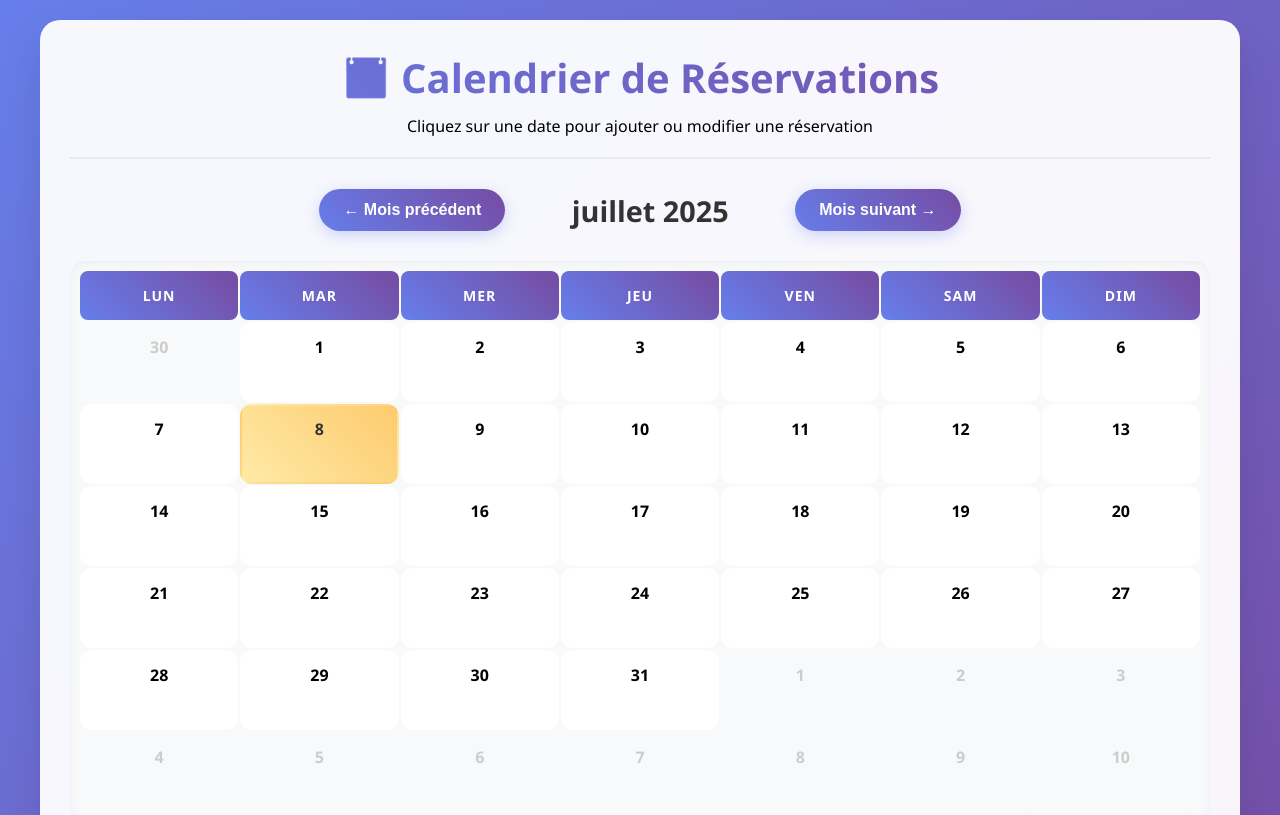
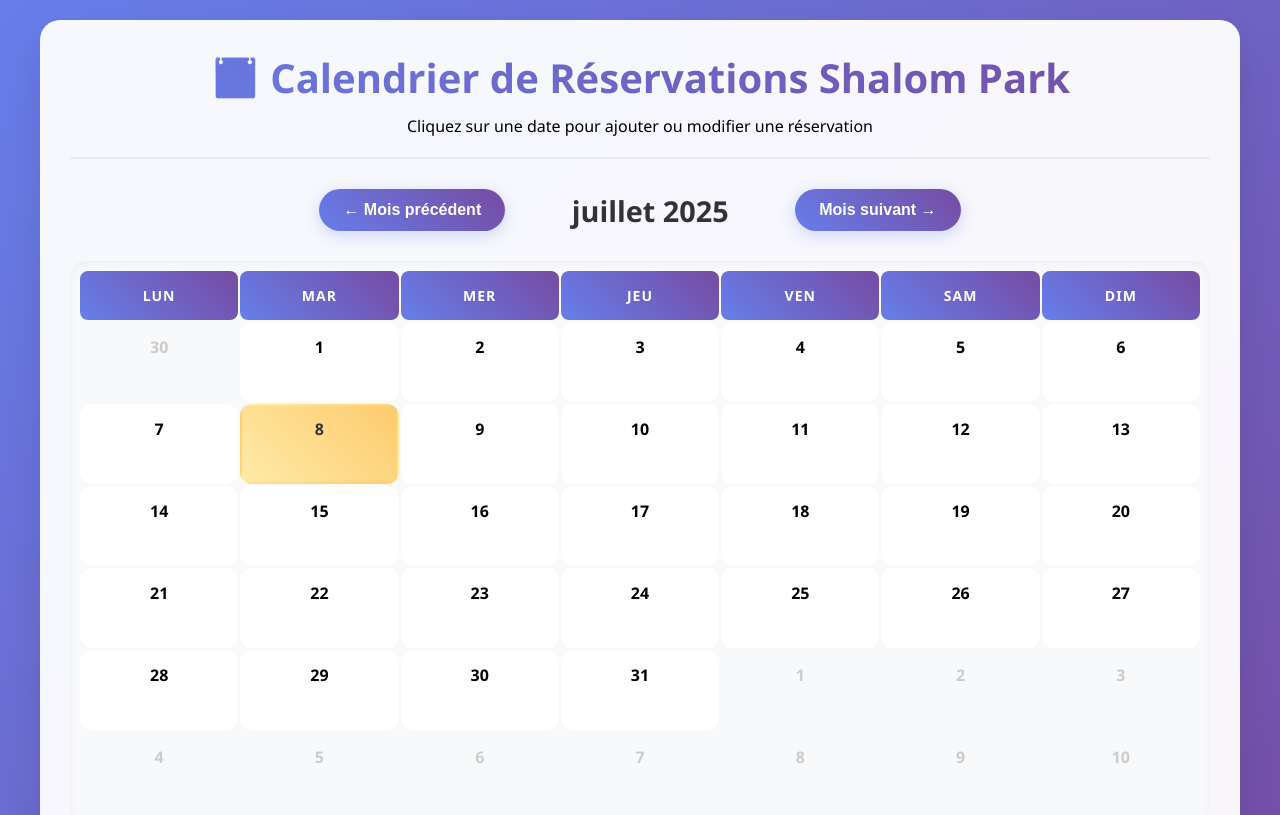
Before and after one commit to BastienSebo7/ShalomPark, a plain HTML site: page index.html in a window 1280 px wide. Shown: the top 815 px of the page. Drawn offline with Linux system fonts and the light colour scheme.

Commit message:
Add files via upload

```diff
--- a/index.html
+++ b/index.html
@@ -3,7 +3,8 @@
 <head>
     <meta charset="UTF-8">
     <meta name="viewport" content="width=device-width, initial-scale=1.0">
-    <title>Calendrier de Réservations</title>
+    <link rel="icon" href="images/Shalom-Park.ico" type="image/x-icon">
+    <title>Calendrier de Réservations Shalom Park</title>
     <style>
         * {
             margin: 0;
@@ -372,7 +373,7 @@
 <body>
     <div class="container">
         <div class="header">
-            <h1>📅 Calendrier de Réservations</h1>
+            <h1>📅 Calendrier de Réservations Shalom Park</h1>
             <p>Cliquez sur une date pour ajouter ou modifier une réservation</p>
         </div>
 
```
Also changed, not shown: Shalom-Park.ico (added).
